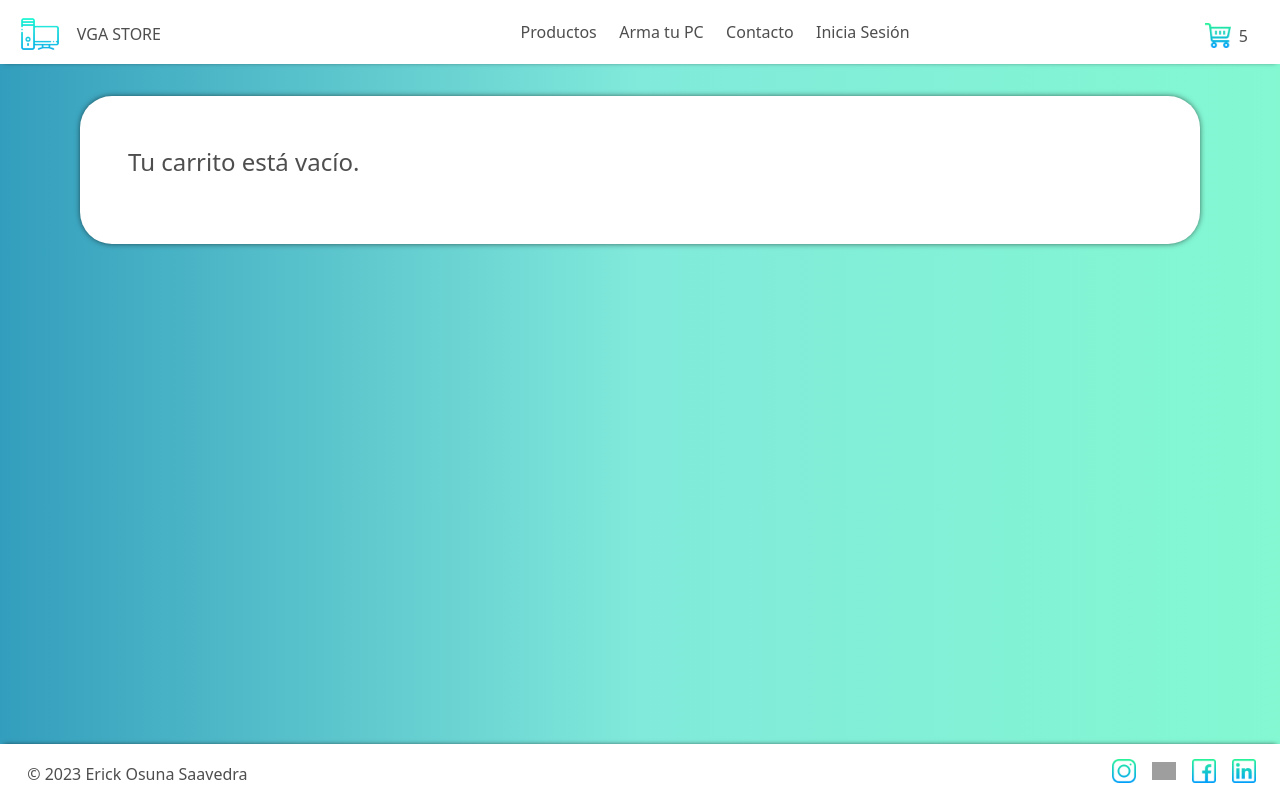
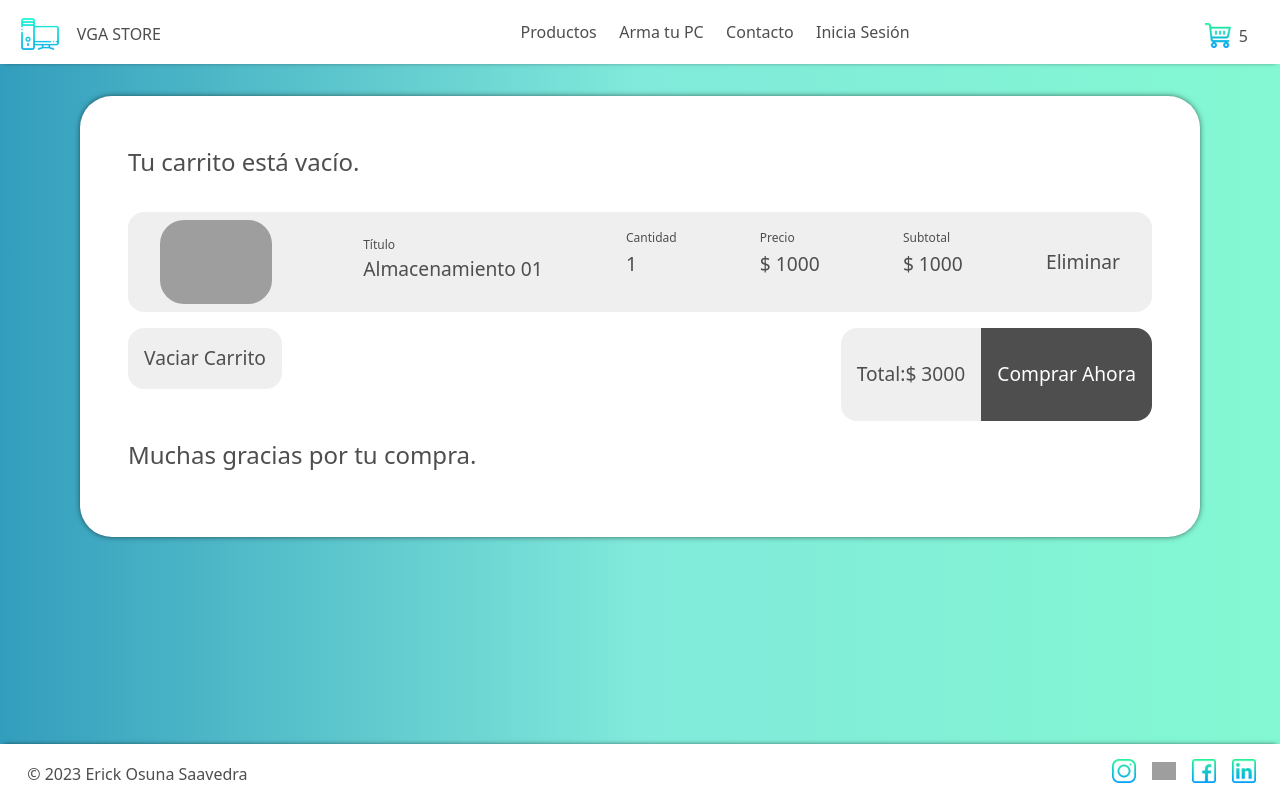
Before and after one commit to ErickOsuna/1era-preentrega-react-erick-osuna, a React (Create React App) app: page /cart-widget in a window 1280 px wide. Built offline with nearby package versions, Linux system fonts and the light colour scheme; grey boxes are pictures that could not be loaded; the HTML template or start-up script is replaced by a standard one.

Commit message:
Agregando Datos del After!

```diff
--- a/src/components/CartItemListComponent/CartItemListComponent.jsx
+++ b/src/components/CartItemListComponent/CartItemListComponent.jsx
@@ -1,13 +1,12 @@
 import React from 'react'
 import style from "./style.css"
-import { ButtonComponent } from "../ButtonComponent/ButtonComponent"
 import almacenamiento01 from "../../img/almacenamiento01.jpg"
 
 export const CartItemListComponent = () => {
   return (
     <div className='cartItemList'>
       <p className='cartEmpty'>Tu carrito está vacío.</p>
-      <div className='cartProducts disabled'>
+      <div className='cartProducts '>
         <div className="cartProduct">
           <img src={almacenamiento01} alt="" className='cartProductImage'/>
           <div className="cartProducttitle">
@@ -29,7 +28,7 @@ export const CartItemListComponent = () => {
           <button className='cartProductRemove'>Eliminar</button>
         </div>
       </div>
-      <div className="cartActions disabled">
+      <div className="cartActions ">
         <div className="cartLeftActions">
           <button className='cartActionsRemove'>Vaciar Carrito</button>
         </div>
@@ -41,7 +40,7 @@ export const CartItemListComponent = () => {
           <button className='cartActionsBuy'>Comprar Ahora</button>
         </div>
       </div>
-      <p className='thanks disabled'>Muchas gracias por tu compra.</p>
+      <p className='thanks '>Muchas gracias por tu compra.</p>
     </div>
   )
 }
--- a/src/components/CategoryNavBarComponent/CategoryNavBarComponent.jsx
+++ b/src/components/CategoryNavBarComponent/CategoryNavBarComponent.jsx
@@ -6,7 +6,7 @@ export const CategoryNavBarComponent = () => {
     <div className='categoryNavBar'>
         <ul className='categoryNavBarList'>
             <a href="#"><li>Todos los Productos</li></a>
-            <a href="#"><li>Notebooks</li></a>
+            <a href="/productos/notebooks"><li>Notebooks</li></a>
             <a href="#"><li>Procesadores</li></a>
             <a href="#"><li>Mothers</li></a>
             <a href="#"><li>Placas de Video</li></a>
--- a/src/components/ProductCardComponent/ProductCardComponent.jsx
+++ b/src/components/ProductCardComponent/ProductCardComponent.jsx
@@ -2,12 +2,13 @@ import React from 'react'
 import { useState, useEffect } from 'react';
 import "./style.css";
 import { ButtonComponent } from "../ButtonComponent/ButtonComponent";
-import { useNavigate } from "react-router-dom";
 import { ButtonAddRemoveComponent } from '../ButtonAddRemoveComponent/ButtonAddRemoveComponent';
+import { useParams } from "react-router-dom";
 
 export const ProductCardComponent = () => {
 
   const [data, setData] = useState([]);
+  const { categoryId } = useParams();
 
   function traerProductos() {
     fetch("Productos.json")
@@ -16,19 +17,29 @@ export const ProductCardComponent = () => {
   }
 
   useEffect(() => {
-    traerProductos()
-    console.log(data);
+    traerProductos();
+
+    // setTimeout(()=>{
+
+    //   set
+
+    // })
+
   }, []);
 
-  // const navigate = useNavigate ();
+  useEffect(() => {
+    traerProductos();
+    if (categoryId !== undefined) {
+      console.log(data)
+    }
 
-  // const handleNavigateProduct = () => {
-  //   navigate(`/products/${PRODUCTS.id}`)
-  // }
+  }, [categoryId])
+  console.log(data)
+  // console.log(data[0].categoria.id);
 
-
-
-  return (
+  return data === undefined ? (
+    <div>Loading...</div>
+  ) : (
     <>
       {
         data.map((e) =>
@@ -40,7 +51,6 @@ export const ProductCardComponent = () => {
               <ButtonAddRemoveComponent />
               <ButtonComponent label='Añadir al Carrito' />
             </div>
-            {/* <button onClick={handleNavigateProduct}>Ir a Detalles</button> */}
           </div>
         )
       }
--- a/src/routes/MainRoutes.jsx
+++ b/src/routes/MainRoutes.jsx
@@ -8,6 +8,7 @@ export const MainRoutes = () => {
       <Routes>
         <Route exact path="/" element={<Home />} />
         <Route exact path="/productos" element={<Productos />} />
+        <Route exact path="/productos/:categoryId" element={<Productos />} />
         <Route exact path="/arma-tu-pc" element={<ArmaTuPc />} />
         <Route exact path="/contacto" element={<Contacto />} />
         <Route exact path="/inicia-sesion" element={<IniciaSesion />} />
```
